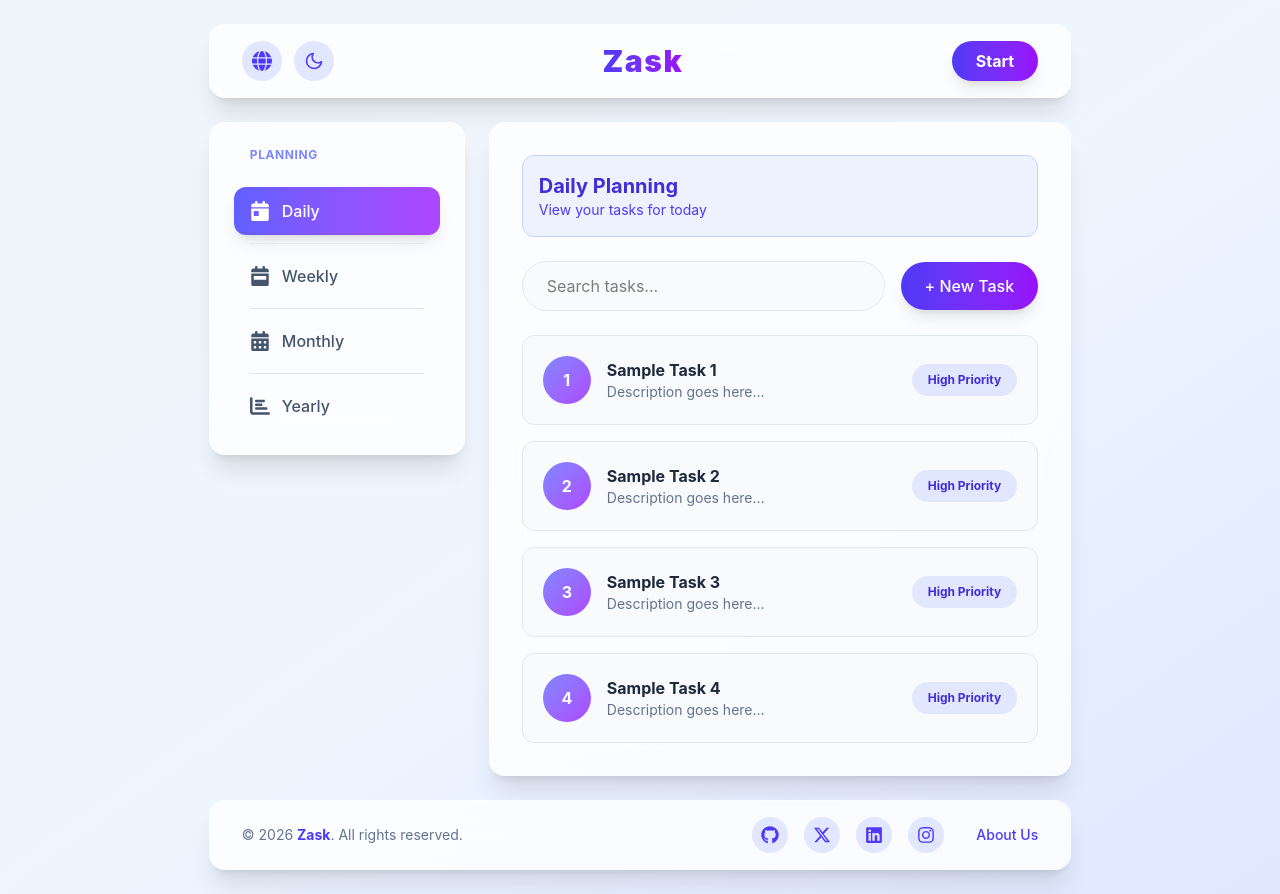
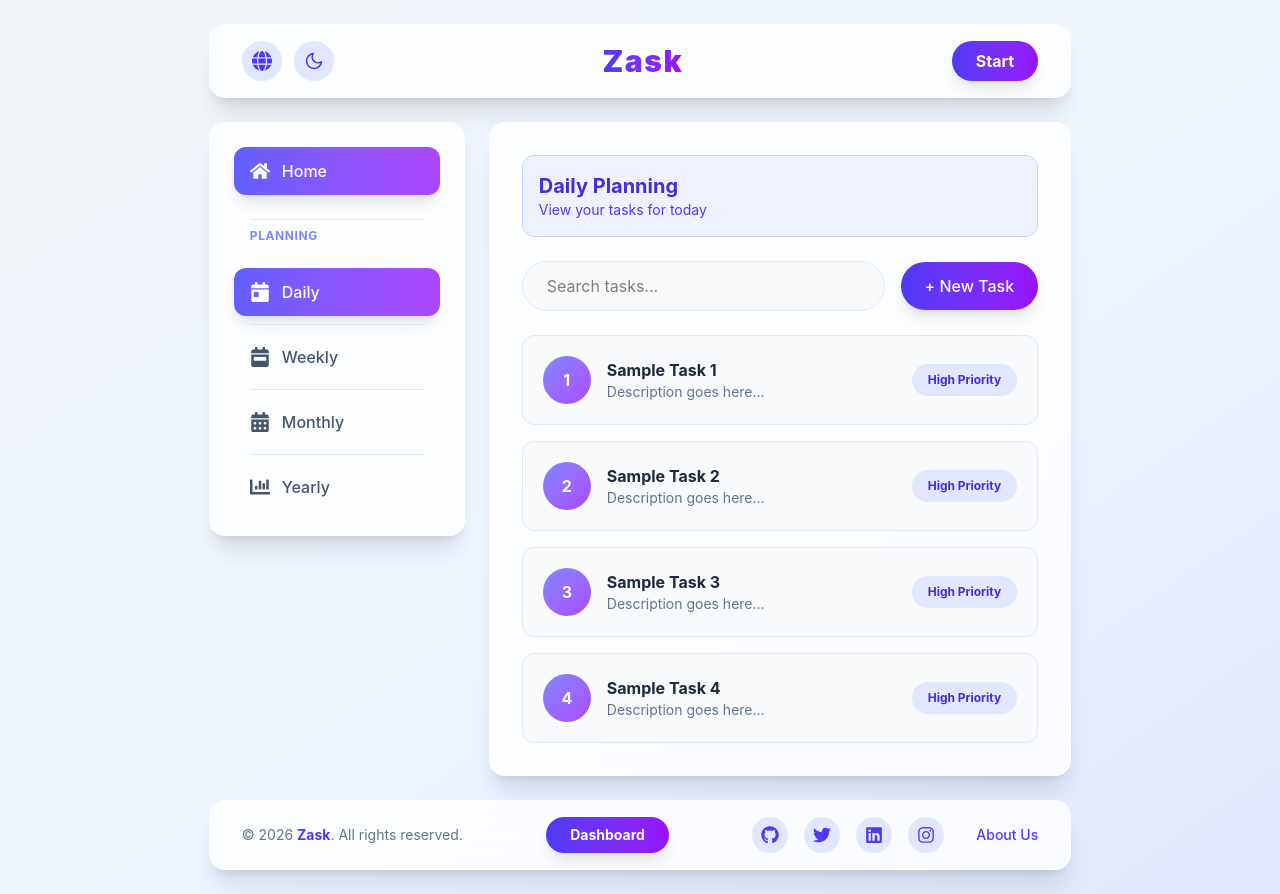
Before and after one commit to zarrush/task-flow, a React app in the folder frontend/: page / in a window 1280 px wide. Built offline with nearby package versions, Linux system fonts and the light colour scheme; the HTML template or start-up script is replaced by a standard one.

Commit message:
feat: add Dashboard, Profile pages and Home button in sidebar

```diff
--- a/frontend/src/components/Footer.jsx
+++ b/frontend/src/components/Footer.jsx
@@ -1,27 +1,33 @@
-
-import { FaGithub, FaXTwitter, FaLinkedin, FaInstagram } from 'react-icons/fa6';
+// src/components/Footer.jsx
+import { FaGithub, FaTwitter, FaLinkedin, FaInstagram } from 'react-icons/fa';
 import { Link } from 'react-router-dom';
 
 export default function Footer() {
   const socials = [
     { name: 'GitHub', icon: FaGithub, url: 'https://github.com' },
-    { name: 'X', icon: FaXTwitter, url: 'https://twitter.com' },
+    { name: 'X', icon: FaTwitter, url: 'https://twitter.com' },
     { name: 'LinkedIn', icon: FaLinkedin, url: 'https://linkedin.com' },
     { name: 'Instagram', icon: FaInstagram, url: 'https://instagram.com' },
   ];
 
   return (
     <footer className="w-[70%] bg-white/80 backdrop-blur-xl rounded-2xl shadow-xl border border-white/50 px-8 py-4 flex items-center justify-between">
+      {/* سمت چپ: کپی‌رایت */}
       <p className="text-sm text-slate-500">
-        © 2026{' '}
-        <span className="font-bold text-indigo-600">Zask</span>. All rights reserved.
+        © 2026 <span className="font-bold text-indigo-600">Zask</span>. All rights reserved.
       </p>
 
+      {/* وسط: دکمه بنفش Dashboard */}
+      <Link
+        to="/dashboard"
+        className="bg-gradient-to-r from-indigo-600 to-purple-600 hover:from-indigo-700 hover:to-purple-700 text-white px-6 py-2 rounded-full font-bold transition shadow-lg hover:shadow-xl text-sm"
+      >
+        Dashboard
+      </Link>
+
+      {/* سمت راست: آیکون‌ها + About Us */}
       <div className="flex items-center gap-4">
-        {socials.map((social) => {
-          const Icon = social.icon;
-
-          return (
+        {socials.map((social) => (
           <a
             key={social.name}
             href={social.url}
@@ -30,15 +36,12 @@
             className="group relative flex items-center justify-center w-9 h-9 bg-indigo-100 hover:bg-indigo-600 rounded-full transition-all duration-300 text-indigo-600 hover:text-white"
             aria-label={social.name}
           >
-              <Icon size={18} />
-
+            <social.icon size={18} />
             <span className="absolute -top-10 left-1/2 -translate-x-1/2 px-2 py-1 bg-slate-800 text-white text-xs rounded-md opacity-0 group-hover:opacity-100 transition-opacity duration-300 pointer-events-none whitespace-nowrap">
               {social.name}
             </span>
           </a>
-          );
-        })}
-
+        ))}
         <Link
           to="/about"
           className="text-sm text-indigo-600 hover:text-indigo-700 font-medium ml-4"
--- a/frontend/src/components/Sidebar.jsx
+++ b/frontend/src/components/Sidebar.jsx
@@ -1,35 +1,48 @@
-
 // src/components/Sidebar.jsx
-import {
-  FaCalendarDay,
-  FaCalendarWeek,
-  FaCalendarDays,
-  FaChartBar,
-} from 'react-icons/fa6';
+import { Link, useLocation } from 'react-router-dom';
+import { FaHome, FaCalendarDay, FaCalendarWeek, FaCalendarAlt, FaChartBar } from 'react-icons/fa';
 
 export default function Sidebar({ currentPlan, onPlanChange }) {
+  const location = useLocation();
+  // چک می‌کنیم اگه تو صفحه اصلی (Tasks) هستیم، دکمه هوم روشن بشه
+  const isHome = location.pathname === '/' || location.pathname === '/tasks';
+
   const plans = [
     { name: 'Daily', icon: FaCalendarDay, value: 'daily' },
     { name: 'Weekly', icon: FaCalendarWeek, value: 'weekly' },
-    { name: 'Monthly', icon: FaCalendarDays, value: 'monthly' },
+    { name: 'Monthly', icon: FaCalendarAlt, value: 'monthly' },
     { name: 'Yearly', icon: FaChartBar, value: 'yearly' },
   ];
 
   return (
-    <div className="space-y-2">
-      <h2 className="text-xs font-bold text-indigo-400 uppercase tracking-wider mb-6 px-4">
+    <div className="space-y-6">
+      {/* دکمه Home */}
+      <Link
+        to="/tasks"
+        className={`flex items-center gap-3 px-4 py-3 rounded-xl font-medium transition-all ${
+          isHome
+            ? 'bg-gradient-to-r from-indigo-500 to-purple-500 text-white shadow-lg'
+            : 'hover:bg-indigo-50 text-slate-600 hover:text-indigo-600'
+        }`}
+      >
+        <FaHome size={20} />
+        Home
+      </Link>
+
+      {/* خط جداکننده */}
+      <div className="h-px bg-slate-200 my-2 mx-4" />
+
+      <h2 className="text-xs font-bold text-indigo-400 uppercase tracking-wider px-4">
         Planning
       </h2>
 
       <nav className="flex flex-col">
         {plans.map((plan, index) => {
           const isActive = currentPlan === plan.value;
-          const Icon = plan.icon;
 
           return (
             <div key={plan.name}>
               <button
-                type="button"
                 onClick={() => onPlanChange(plan.value)}
                 className={`w-full px-4 py-3 rounded-xl font-medium transition-all flex items-center gap-3 text-left ${
                   isActive
@@ -37,10 +50,9 @@
                     : 'hover:bg-indigo-50 text-slate-600 hover:text-indigo-600'
                 }`}
               >
-                <Icon size={20} />
+                <plan.icon size={20} />
                 {plan.name}
               </button>
-
               {index < plans.length - 1 && (
                 <div className="h-px bg-slate-200 my-2 mx-4" />
               )}
```
Lines whose indentation alone changed are shown as unchanged.
